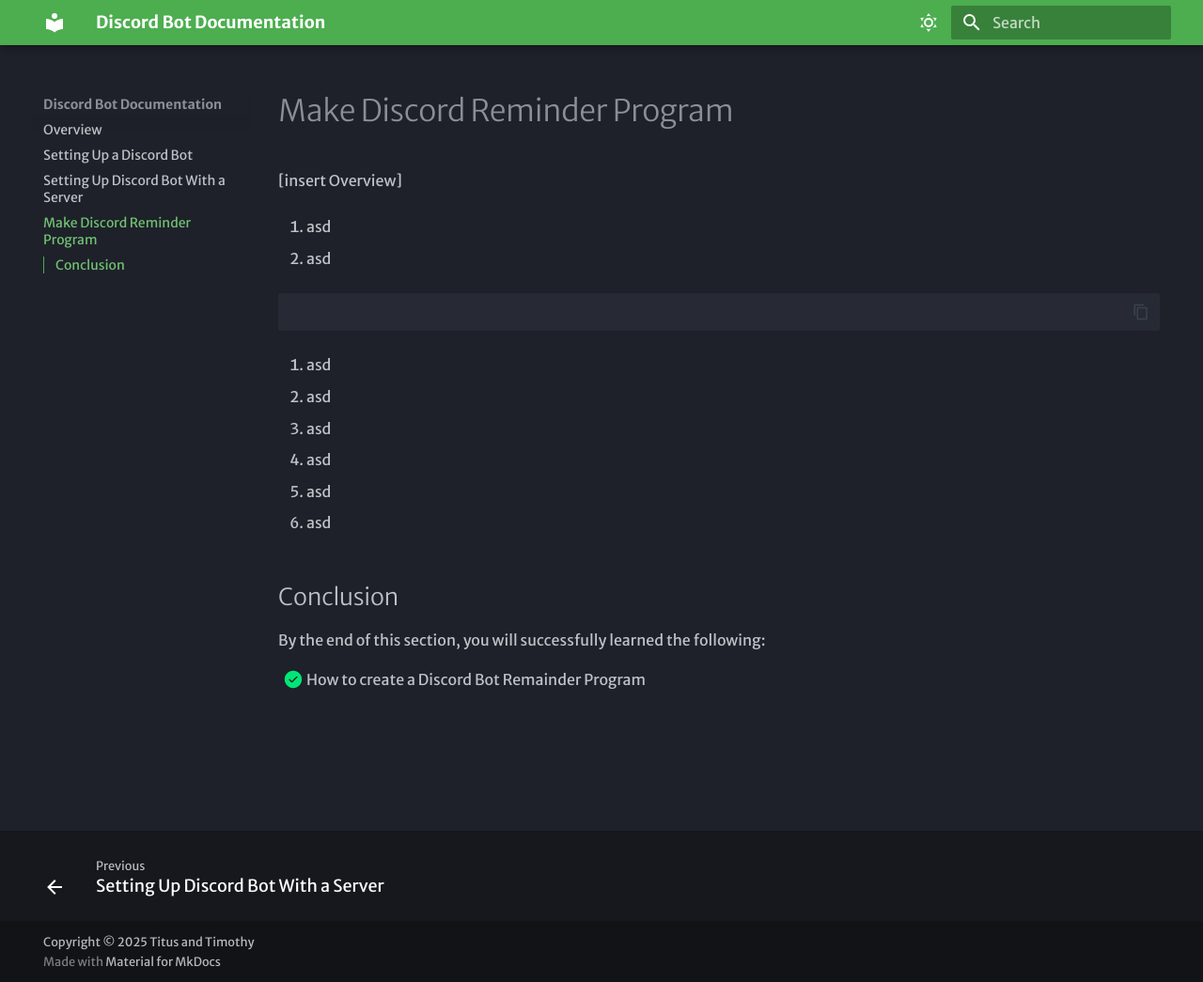
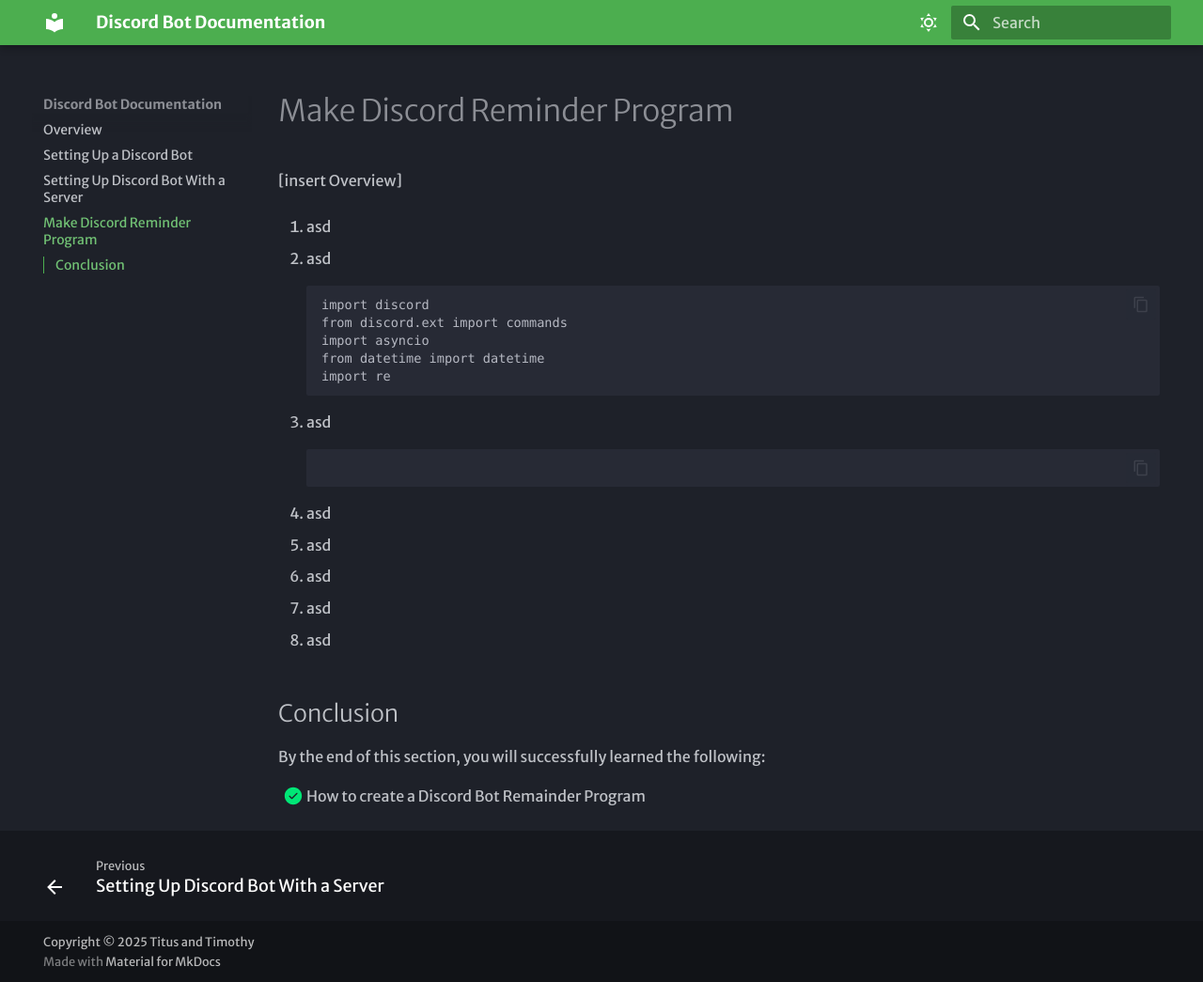
Before and after one commit to TitusLee2000/Discord-Bot-Documentation, an MkDocs documentation site: the page built from docs/taskthree.md, in a window 1280 px wide and 1045 px high. Shown: the whole window at 94% size. Built offline with MkDocs 1.6.1 and Material for MkDocs 9.7.7, drawn with Linux system fonts in a browser that asks for light colours; some web fonts are replaced.

Commit message:
Update framework for taskThree.md

````diff
--- a/docs/taskthree.md
+++ b/docs/taskthree.md
@@ -5,11 +5,19 @@
 
 2. asd
 
-```
-
-```
+    ```
+    import discord
+    from discord.ext import commands
+    import asyncio
+    from datetime import datetime
+    import re
+    ```
 
 3. asd
+
+    ```
+
+    ```
 
 4. asd
 
````
